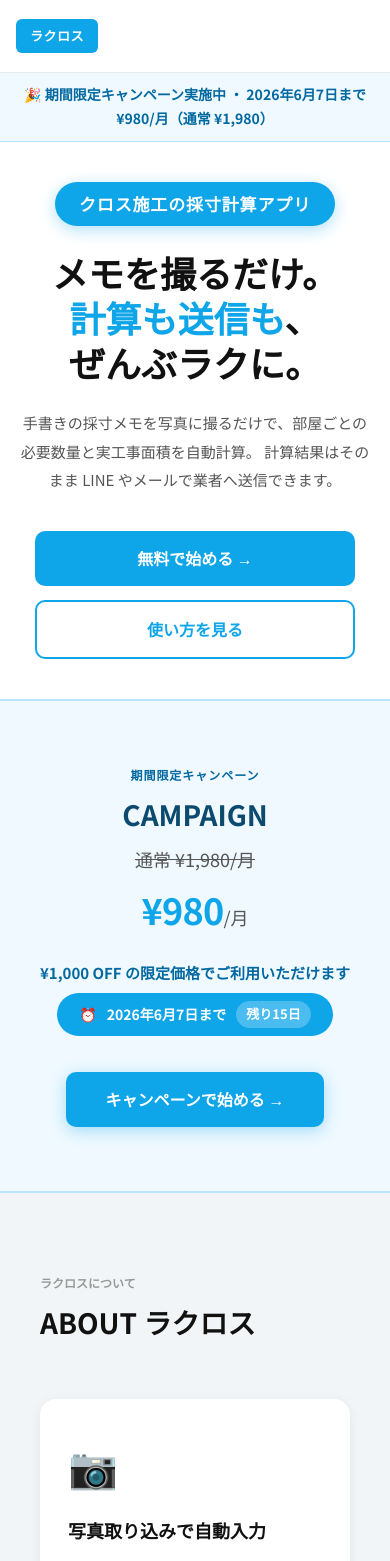
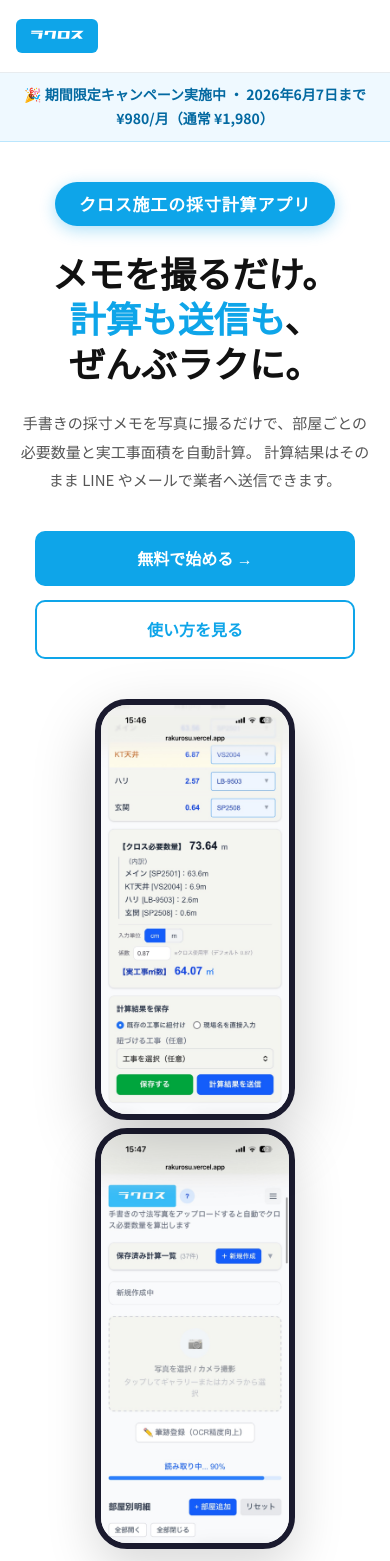
Before and after one commit to shinjibass-hue/trinityarc-lp, a Next.js app: page /rakurosu in a window 390 px wide. Shown: the top 1561 px of the page. Built offline with nearby package versions, Linux system fonts and the light colour scheme.

Commit message:
ラクロス: ヘッダーロゴ851GKKTT適用、スマホ版モックアップ画像表示

```diff
--- a/app/rakurosu/page.tsx
+++ b/app/rakurosu/page.tsx
@@ -170,6 +170,7 @@ export default function LpPage() {
                 fontSize: 13,
                 fontWeight: 800,
                 letterSpacing: "0.04em",
+                fontFamily: "'851GKKTT', sans-serif",
               }}>
                 ラクロス
               </span>
--- a/app/rakurosu/rakurosu.css
+++ b/app/rakurosu/rakurosu.css
@@ -42,9 +42,20 @@
     white-space: nowrap !important;
     box-sizing: border-box !important;
   }
-  /* hide screenshots on mobile to avoid overflow */
+  /* show screenshots on mobile with vertical stack */
   .rk-screenshots {
-    display: none !important;
+    display: flex !important;
+    flex-direction: column !important;
+    align-items: center !important;
+    gap: 0 !important;
+    width: 100% !important;
+    position: static !important;
+  }
+  .rk-screenshots > div {
+    width: 100% !important;
+    max-width: 200px !important;
+    margin-left: 0 !important;
+    margin-top: 8px !important;
   }
 
   /* section headings */
```
